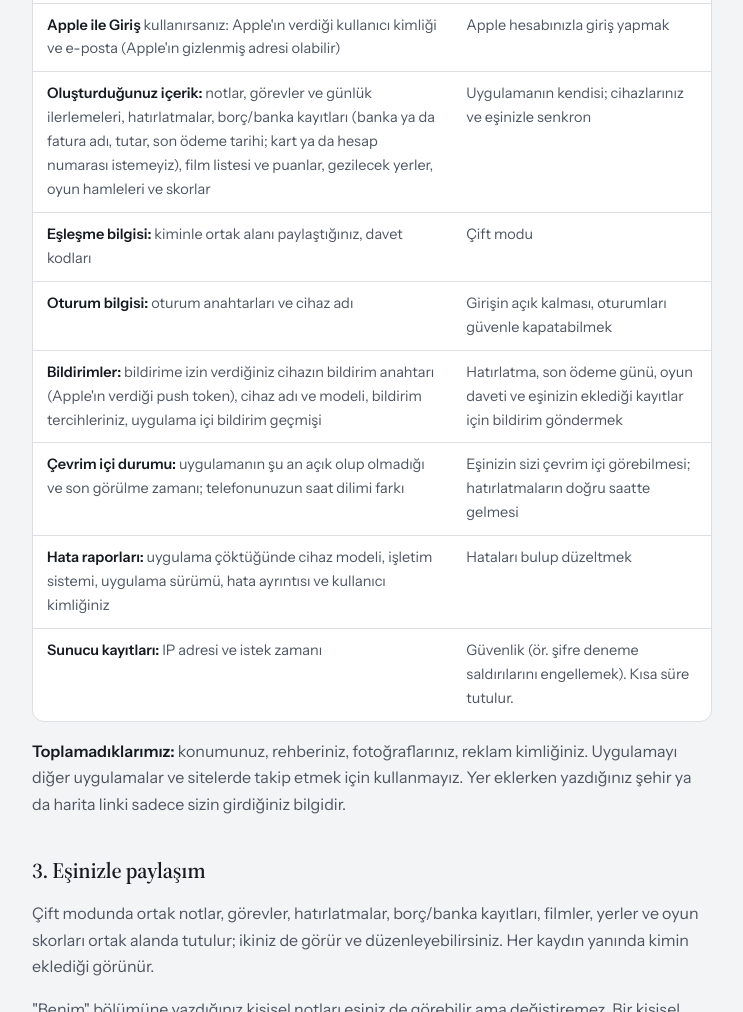
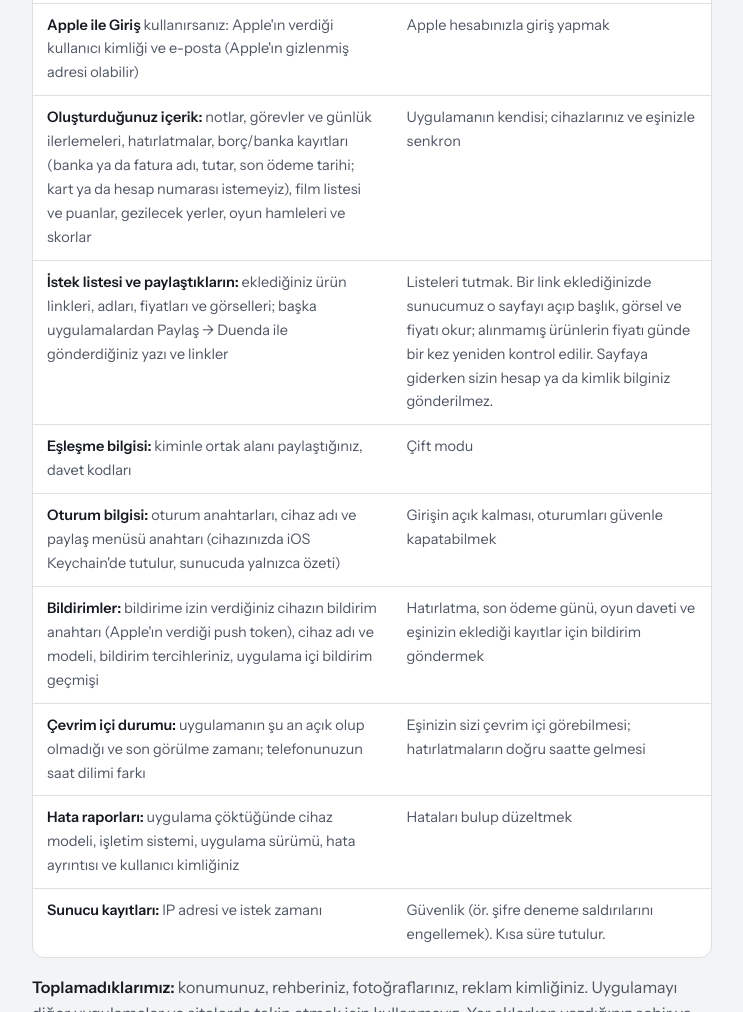
Before and after one commit to burakkertn/duenda-site, a plain HTML site: page tr/gizlilik.html in a window 1280 px wide. Shown: the part 1126-2138 px from the top of the page, without its empty margins (268-1011 px from the left). Drawn offline with Linux system fonts and the light colour scheme.

Commit message:
Gizlilik: istek listesi, link önizleme ve paylaş menüsü
Co-Authored-By: Claude Opus 5.5 <noreply@anthropic.com>

```diff
--- a/tr/gizlilik.html
+++ b/tr/gizlilik.html
@@ -48,8 +48,9 @@
     <tr><td><strong>Şifre</strong></td><td>Giriş. Şifrenizi asla açık metin olarak saklamayız; yalnızca geri çevrilemez özeti (hash) tutulur.</td></tr>
     <tr><td><strong>Apple ile Giriş</strong> kullanırsanız: Apple'ın verdiği kullanıcı kimliği ve e-posta (Apple'ın gizlenmiş adresi olabilir)</td><td>Apple hesabınızla giriş yapmak</td></tr>
     <tr><td><strong>Oluşturduğunuz içerik:</strong> notlar, görevler ve günlük ilerlemeleri, hatırlatmalar, borç/banka kayıtları (banka ya da fatura adı, tutar, son ödeme tarihi; kart ya da hesap numarası istemeyiz), film listesi ve puanlar, gezilecek yerler, oyun hamleleri ve skorlar</td><td>Uygulamanın kendisi; cihazlarınız ve eşinizle senkron</td></tr>
-    <tr><td><strong>Eşleşme bilgisi:</strong> kiminle ortak alanı paylaştığınız, davet kodları</td><td>Çift modu</td></tr>
-    <tr><td><strong>Oturum bilgisi:</strong> oturum anahtarları ve cihaz adı</td><td>Girişin açık kalması, oturumları güvenle kapatabilmek</td></tr>
+    <tr><td><strong>İstek listesi ve paylaştıkların:</strong> eklediğiniz ürün linkleri, adları, fiyatları ve görselleri; başka uygulamalardan Paylaş → Duenda ile gönderdiğiniz yazı ve linkler</td><td>Listeleri tutmak. Bir link eklediğinizde sunucumuz o sayfayı açıp başlık, görsel ve fiyatı okur; alınmamış ürünlerin fiyatı günde bir kez yeniden kontrol edilir. Sayfaya giderken sizin hesap ya da kimlik bilginiz gönderilmez.</td></tr>
+<tr><td><strong>Eşleşme bilgisi:</strong> kiminle ortak alanı paylaştığınız, davet kodları</td><td>Çift modu</td></tr>
+    <tr><td><strong>Oturum bilgisi:</strong> oturum anahtarları, cihaz adı ve paylaş menüsü anahtarı (cihazınızda iOS Keychain'de tutulur, sunucuda yalnızca özeti)</td><td>Girişin açık kalması, oturumları güvenle kapatabilmek</td></tr>
 <tr><td><strong>Bildirimler:</strong> bildirime izin verdiğiniz cihazın bildirim anahtarı (Apple'ın verdiği push token), cihaz adı ve modeli, bildirim tercihleriniz, uygulama içi bildirim geçmişi</td><td>Hatırlatma, son ödeme günü, oyun daveti ve eşinizin eklediği kayıtlar için bildirim göndermek</td></tr>
 <tr><td><strong>Çevrim içi durumu:</strong> uygulamanın şu an açık olup olmadığı ve son görülme zamanı; telefonunuzun saat dilimi farkı</td><td>Eşinizin sizi çevrim içi görebilmesi; hatırlatmaların doğru saatte gelmesi</td></tr>
     <tr><td><strong>Hata raporları:</strong> uygulama çöktüğünde cihaz modeli, işletim sistemi, uygulama sürümü, hata ayrıntısı ve kullanıcı kimliğiniz</td><td>Hataları bulup düzeltmek</td></tr>
```
Also changed, not shown: privacy.html (+2 -1 lines).
